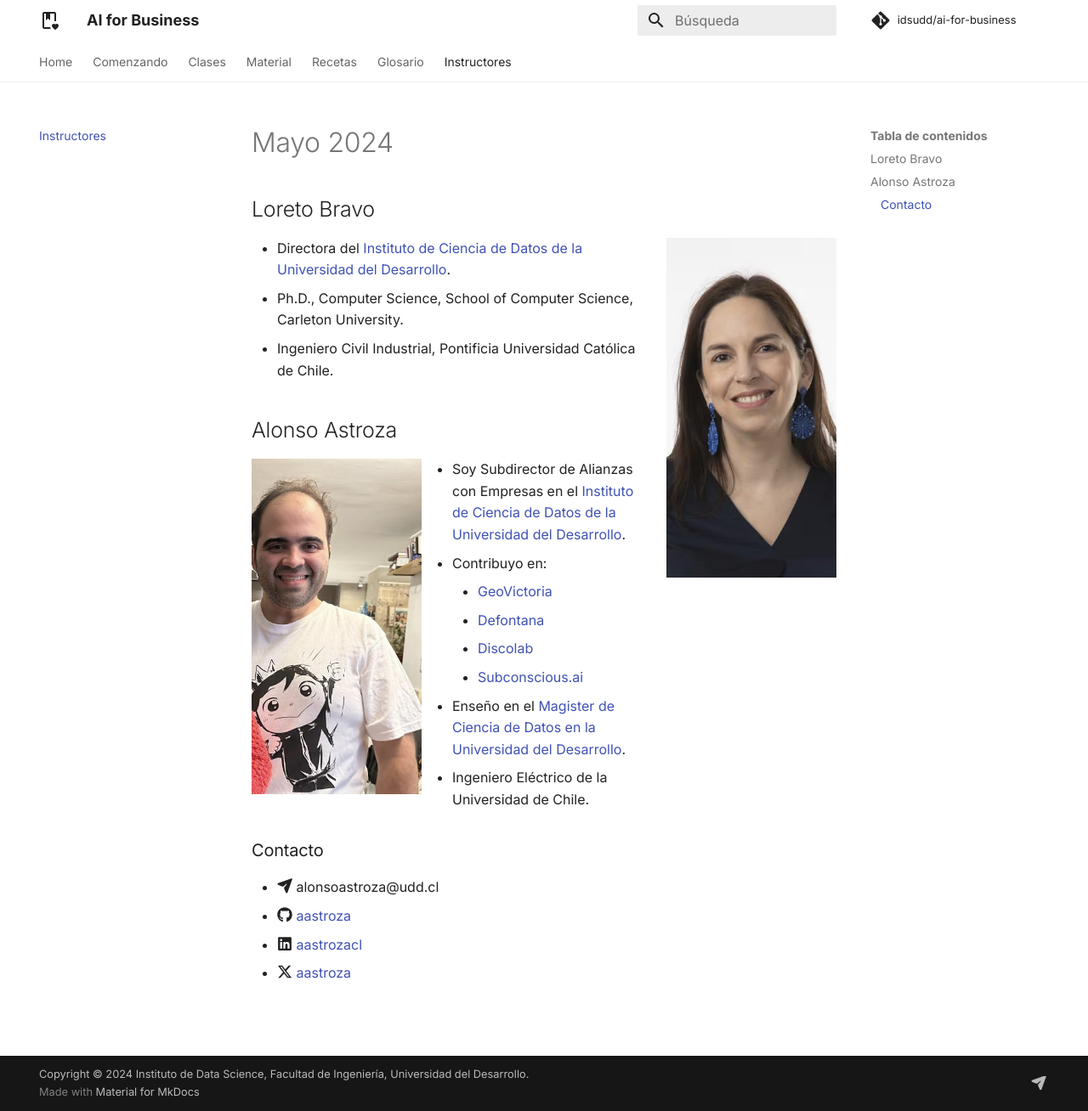
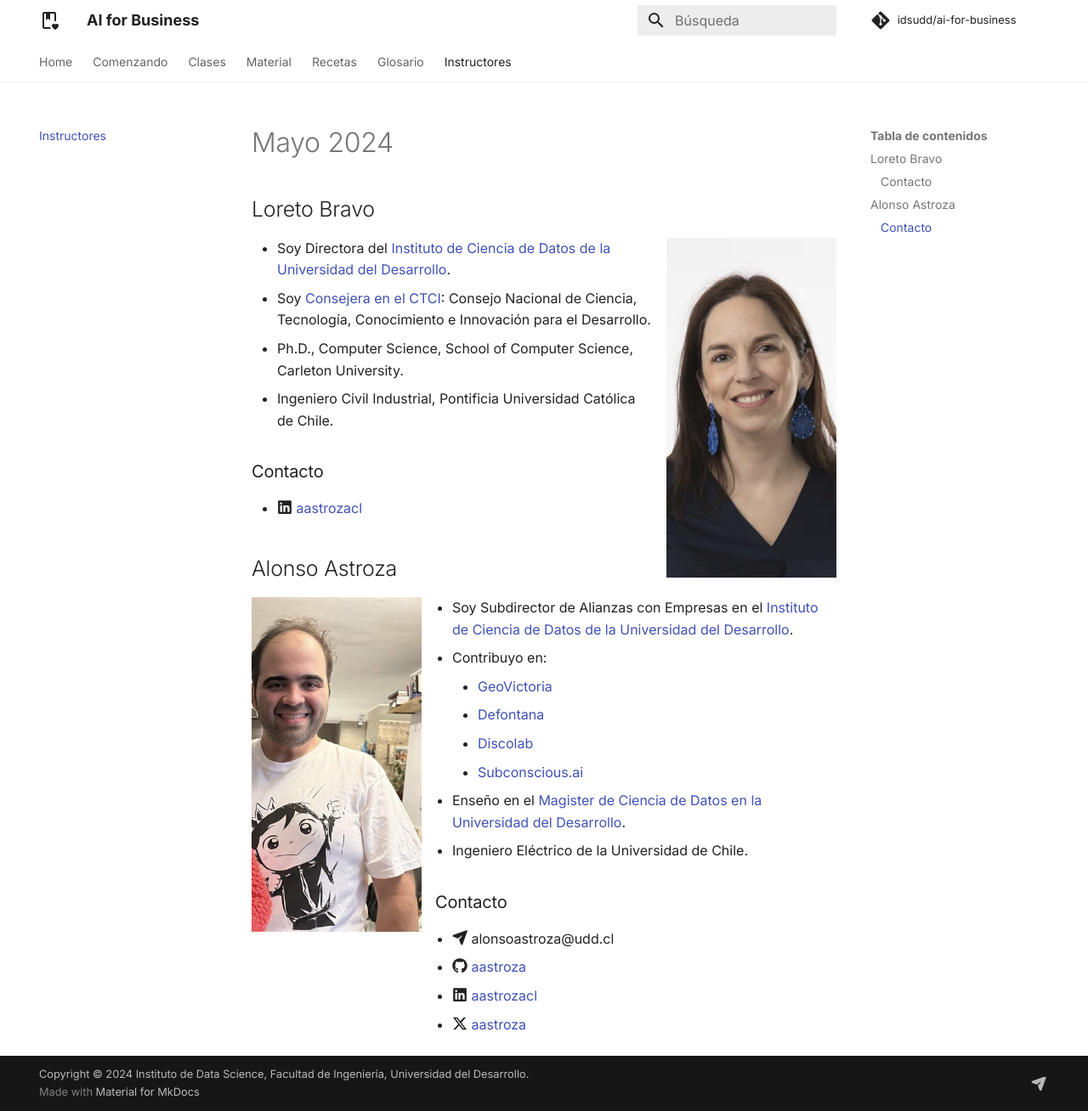
Before and after one commit to idsudd/ai-for-business, an MkDocs documentation site: the page built from docs/instructor/index.md, in a window 1280 px wide and 1308 px high. Shown: the whole window at 85% size. Built offline with MkDocs 1.6.1 and Material for MkDocs 9.7.7, drawn with Linux system fonts in a browser that asks for light colours; comment, search, counter and statistics services are not loaded.

Commit message:
Update index.md

```diff
--- a/docs/instructor/index.md
+++ b/docs/instructor/index.md
@@ -4,9 +4,14 @@
 
 ![Loreto](../assets/images/loreto.png){ width="200", align=right }
 
-* Directora del [Instituto de Ciencia de Datos de la Universidad del Desarrollo](https://ingenieria.udd.cl/data-science/persona/dra-loreto-bravo).
+* Soy Directora del [Instituto de Ciencia de Datos de la Universidad del Desarrollo](https://ingenieria.udd.cl/data-science/persona/dra-loreto-bravo).
+* Soy [Consejera en el CTCI](https://consejoctci.cl/miembros-del-consejo/): Consejo Nacional de Ciencia, Tecnología, Conocimiento e Innovación para el Desarrollo.
 * Ph.D., Computer Science, School of Computer Science, Carleton University.
 * Ingeniero Civil Industrial, Pontificia Universidad Católica de Chile.
+
+### Contacto
+
+* :fontawesome-brands-linkedin: [aastrozacl](https://www.linkedin.com/in/loreto-bravo)
 
 ## Alonso Astroza
 
```
